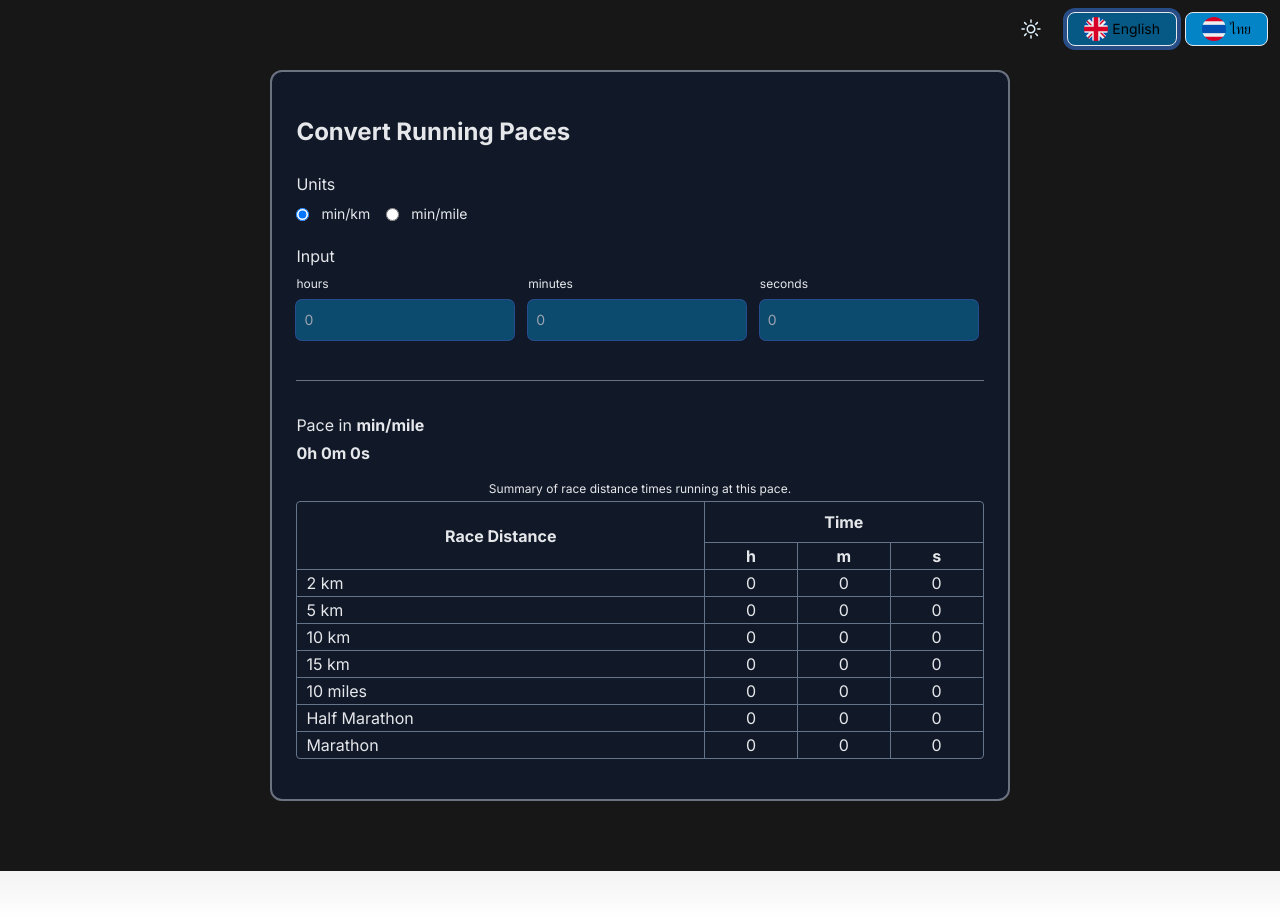
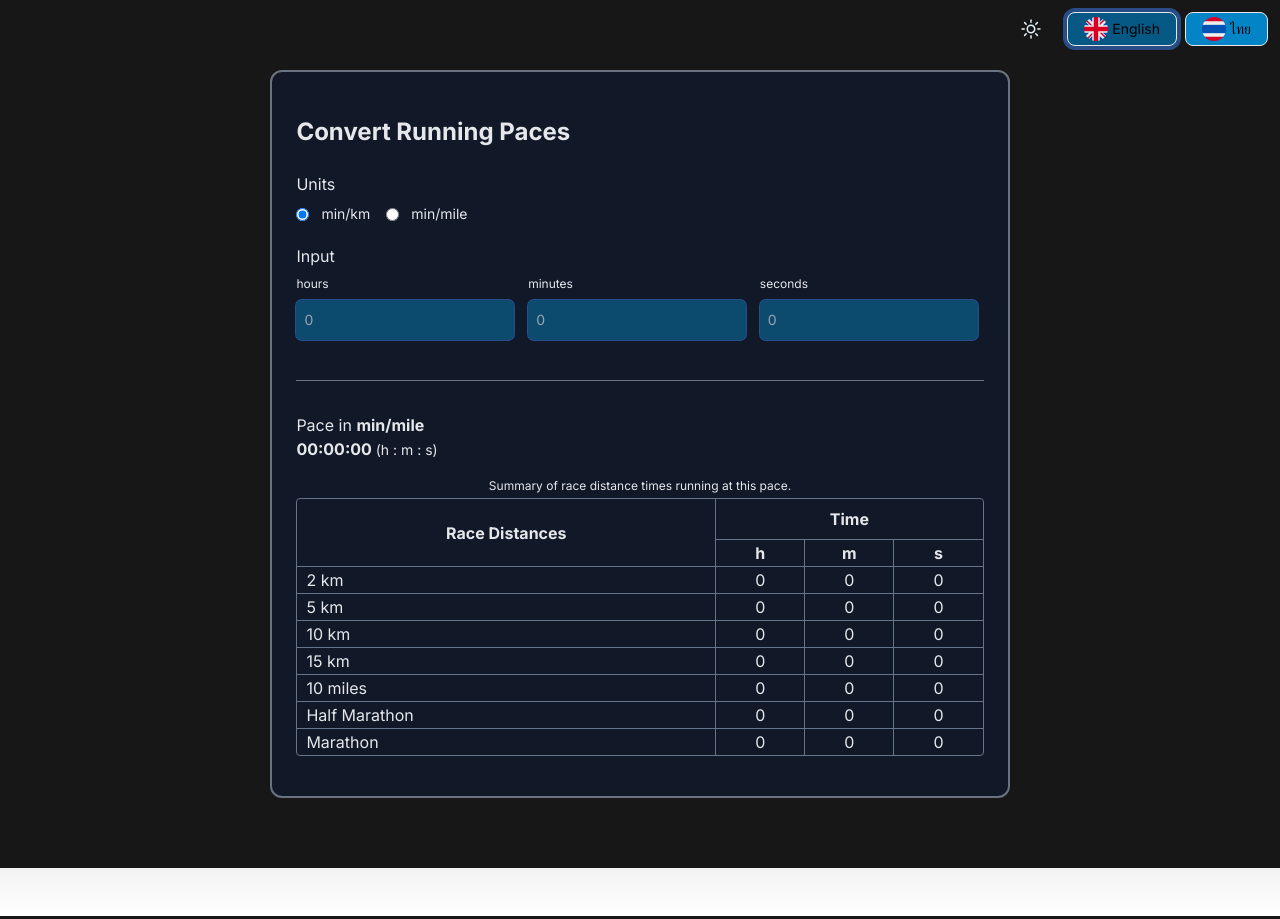
Before and after one commit to goldy1992/running_pace_converter, a Next.js app: page / in a window 1280 px wide. Built offline with nearby package versions, Linux system fonts and the light colour scheme.

Commit message:
complete Thai translation

```diff
--- a/src/app/core/calculations.tsx
+++ b/src/app/core/calculations.tsx
@@ -28,7 +28,7 @@ export function finishTimeMinKm(
         "h": hours,
         "m": mins,
         "s": seconds,
-        "raceType": raceDistance,
+        "raceDistance": raceDistance,
 
     }
 }
--- a/src/app/core/constants.tsx
+++ b/src/app/core/constants.tsx
@@ -26,16 +26,16 @@ export enum RaceType {
 
 export interface IRaceDistance {
     type: RaceType,
-    name: string,
+   // name: string,
     dist: number
 }
 
 export const distances : Array<IRaceDistance> = [
-    { "type": RaceType.KM_2, "name":"2 km", "dist": TWO_KM},
-    { "type": RaceType.KM_5, "name":"5 km", "dist": FIVE_KM},
-    { "type": RaceType.KM_10, "name":"10 km", "dist": TEN_KM},
-    { "type": RaceType.KM_15, "name":"15 km", "dist": FIFTEEN_KM},
-    { "type": RaceType.MILE_10, "name":"10 miles", "dist": TEN_MILE},
-    { "type": RaceType.HALF_MARATHON, "name":"Half Marathon", "dist": HALF_MARATHON},
-    { "type": RaceType.MARATHON, "name":"Marathon", "dist": MARATHON},
+    { "type": RaceType.KM_2, "dist": TWO_KM},
+    { "type": RaceType.KM_5, "dist": FIVE_KM},
+    { "type": RaceType.KM_10, "dist": TEN_KM},
+    { "type": RaceType.KM_15, "dist": FIFTEEN_KM},
+    { "type": RaceType.MILE_10, "dist": TEN_MILE},
+    { "type": RaceType.HALF_MARATHON, "dist": HALF_MARATHON},
+    { "type": RaceType.MARATHON, "dist": MARATHON},
 ]
--- a/src/app/core/race_time.tsx
+++ b/src/app/core/race_time.tsx
@@ -4,7 +4,7 @@ export interface RaceTime {
     h: number
     m: number,
     s: number
-    raceType: IRaceDistance
+    raceDistance: IRaceDistance
 }
 
 export type RaceTimes = Array<RaceTime>
--- a/src/app/locales/en.json
+++ b/src/app/locales/en.json
@@ -1,9 +1,25 @@
 {
-    "locale": "en",
     "convert_running_paces": "Convert Running Paces",
     "units": "Units",
     "input": "Input",
     "minutes": "minutes",
     "hours": "hours",
-    "seconds": "seconds"
-}
+    "seconds": "seconds",
+    "minutes_abbr": "m",
+    "hours_abbr": "h",
+    "seconds_abbr": "s",
+    "race_distances": "Race Distances",
+    "time": "Time",
+    "km_2": "2 km",
+    "km_5":"5 km",
+    "km_10":"10 km",
+    "km_15":"15 km",
+    "miles_10":"10 miles",
+    "half_marathon":"Half Marathon",
+    "marathon":"Marathon",
+    "unit_min_mile": "min/mile",
+    "unit_min_km": "min/km",
+    "pace": "Pace",
+    "using_units": "in",
+    "race_table_description": " Summary of race distance times running at this pace."
+    }
--- /dev/null
+++ b/src/app/locales/ilocale.tsx
@@ -0,0 +1,25 @@
+export default interface ILocale {
+    "convert_running_paces": string
+    "units": string
+    "input": string
+    "minutes": string
+    "hours": string
+    "seconds": string
+    "minutes_abbr": string
+    "hours_abbr": string
+    "seconds_abbr": string
+    "race_distances": string
+    "time": string
+    "km_2": string
+    "km_5": string
+    "km_10": string
+    "km_15": string
+    "miles_10": string
+    "half_marathon": string
+    "marathon": string
+    "unit_min_mile": string
+    "unit_min_km": string
+    "pace": string
+    "using_units": string
+    "race_table_description":string
+}
--- a/src/app/locales/th.json
+++ b/src/app/locales/th.json
@@ -5,5 +5,23 @@
     "input": "ข้อมูลเข้า",
     "minutes": "นาที",
     "hours": "ชั่วโมง",
-    "seconds": "วินาที"
+    "seconds": "วินาที",
+    "minutes_abbr": "นาที",
+    "hours_abbr": "ชม.",
+    "seconds_abbr": "วินาที",
+    "race_distances": "ระยะวิ่ง",
+    "time": "เวลา",
+    "km_2": "2 กม.",
+    "km_5":"5 กม.",
+    "km_10":"10 กม.",
+    "km_15":"15 กม.",
+    "miles_10":"10 ไมล์",
+    "half_marathon":"ฮาล์ฟมาราธอน",
+    "marathon":"มาราธอน",
+    "unit_min_mile": "min/mile",
+    "unit_min_km": "min/km",
+    "pace": "เพซ",
+    "using_units": "ต่อ",
+    "race_table_description": "เวลาที่วิ่งเสร็จครบระยะวิ่ง"
+
 }
--- a/src/app/page.tsx
+++ b/src/app/page.tsx
@@ -2,18 +2,47 @@
 import { useEffect, useState } from "react";
 import { JSX } from "react/jsx-runtime";
 import DarkModeButton from "./components/dark_mode_button";
-import { HALF_MARATHON, MARATHON, SECONDS_IN_HOUR, SECONDS_IN_MINUTE, conversionConst } from "./core/constants";
+import { HALF_MARATHON, IRaceDistance, MARATHON, RaceType, SECONDS_IN_HOUR, SECONDS_IN_MINUTE, conversionConst } from "./core/constants";
 import { RaceTime } from "./core/race_time";
 import { convertSpeed, finishTimeMinKm, generateRaceTimes } from "./core/calculations";
 import { CircularThaiFlag, CircularBritishFlag, TickIcon } from "./components/icons/icons";
 import LanguageButton from "./components/language_selected_button";
 import th from './locales/th.json'
 import en from './locales/en.json'
+import ILocale from "./locales/ilocale";
 
+function formatNumberString(num: number) : String {
+    if (num <= 9) {
+        return "0" + num
+    }
+
+    return num.toString()
+}
+
+function getRaceName(locale : ILocale, raceDistance: RaceType) : String {
+    switch(raceDistance) {
+        case RaceType.KM_2:
+            return locale.km_2
+        case RaceType.KM_5:
+            return locale.km_5
+        case RaceType.KM_10:
+            return locale.km_10
+        case RaceType.KM_15:
+            return locale.km_15
+        case RaceType.MILE_10:
+            return locale.miles_10
+        case RaceType.HALF_MARATHON:
+            return locale.half_marathon
+        case RaceType.MARATHON:
+            return locale.marathon
+        default:
+            return locale.km_2
+    }
+}
 
 export default function PageContent() : JSX.Element {
 
-    const [locale, setLocale] = useState(en)
+    const [locale, setLocale] = useState<ILocale>(en)
 
     // input
     const [inputHours, setInputHours] = useState(0)
@@ -55,9 +84,9 @@ export default function PageContent() : JSX.Element {
         update()
     }, [inputHours, inputMinutes, inputSeconds, isKm])
 
-    const raceTimesJsx = raceTimes.map(rt => (
+    const raceTimesJsx = raceTimes.map((rt: RaceTime) => (
         <tr>
-            <td className="border-separate border-t border-slate-500"><span className="py-2 px-2">{rt.raceType.name}</span></td>
+            <td className="border-separate border-t border-slate-500"><span className="py-2 px-2">{getRaceName(locale, rt.raceDistance.type)}</span></td>
             <td className="border-separate border-t border-s border-slate-500 text-center"><span className="py-2 px-2">{rt.h}</span></td>
             <td className="border-separate border-t border-s border-slate-500 text-center"><span className="py-2 px-2">{rt.m}</span></td>
             <td className="border-separate border-t border-s border-slate-500 text-center"><span className="py-2 px-2">{rt.s}</span></td>
@@ -150,26 +179,29 @@ export default function PageContent() : JSX.Element {
 
         <div className="my-5 w-full h-[1px] bg-gray-500" />
         <div className="flex-none flex-col space-y-1">
-            <p className="block text-l leading-6">Pace in <span className="font-bold">{isKm ? "min/mile" : "min/km"}</span></p>
-            <span className="block text-s leading-6 font-bold">{outputHours + "h " + outputMinutes + "m " + outputSeconds + "s"} </span>
+            <p className="block text-l leading-6">{locale.pace + (locale == en ? " ": "") + locale.using_units + " "} <span className="font-bold">{isKm ? locale.unit_min_mile : locale.unit_min_km}</span></p>
+            {/* <span className="block text-s leading-6 font-bold">{outputHours + " " + locale.hours_abbr + " " + outputMinutes + " " + locale.minutes_abbr + " " + outputSeconds + " " + locale.seconds_abbr} </span> */}
+            <span className="text-s leading-6 font-bold">{formatNumberString(outputHours) + ":" + formatNumberString(outputMinutes) + ":" + formatNumberString(outputSeconds)}</span>
+       <span className="text-sm leading-6">{ "  (" + locale.hours_abbr + " : " + locale.minutes_abbr + " : " + locale.seconds_abbr + ")"} </span>
+
         </div>
 
 
 
             <table className="table-auto border-separate border border-slate-500 border-spacing-0 w-full rounded">
             <caption className="caption-top py-1 text-xs">
-                    Summary of race distance times running at this pace.
+                   {locale.race_table_description}
                 </caption>
                 <thead>
 
                     <tr className="">
-                        <th rowSpan={2}className="px-2 py-2">Race Distance</th>
-                        <th colSpan={3}className="border-s border-slate-500 px-2 py-2">Time</th>
+                        <th rowSpan={2}className="px-2 py-2">{locale.race_distances}</th>
+                        <th colSpan={3}className="border-s border-slate-500 px-2 py-2">{locale.time}</th>
                     </tr>
                     <tr>
-                        <th className="border-separate border-t border-s border-slate-500">h</th>
-                        <th className="border-separate border-t border-s border-slate-500">m</th>
-                        <th className="border-separate border-t border-s border-slate-500">s</th>
+                        <th className="border-separate border-t border-s border-slate-500">{locale.hours_abbr}</th>
+                        <th className="border-separate border-t border-s border-slate-500">{locale.minutes_abbr}</th>
+                        <th className="border-separate border-t border-s border-slate-500">{locale.seconds_abbr}</th>
                     </tr>
                 </thead>
                 <tbody>
```
